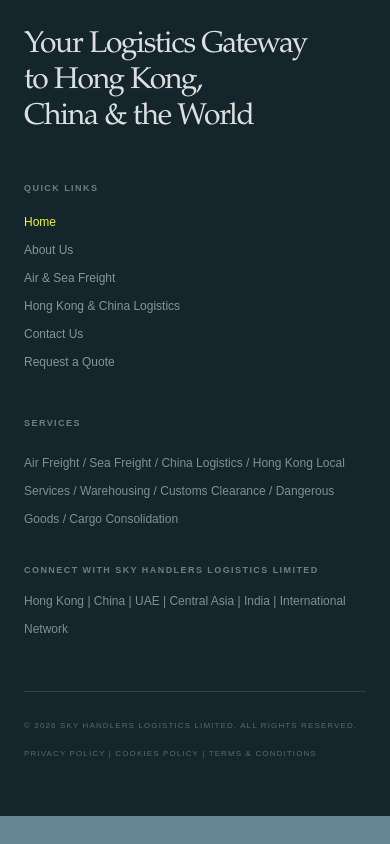
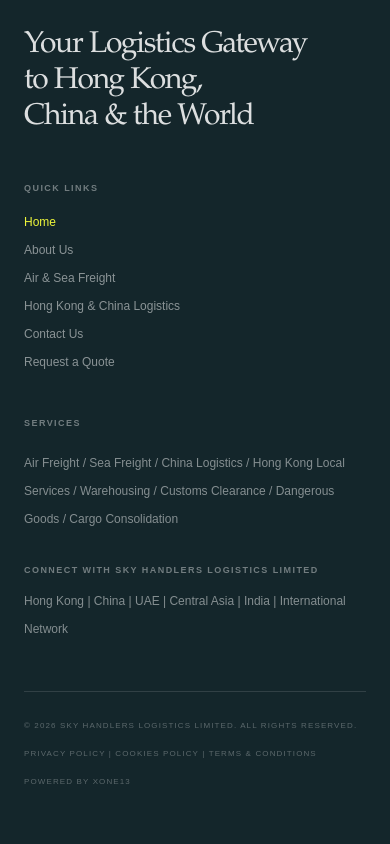
Before and after one commit to gs-py/sky_hand, a React (Vite) app: page / in a window 390 px wide. Shown: the part 7534-8378 px from the top of the page. Before the commit the page ends 8350 px from the top, so only its background shows below. Built offline with nearby package versions, Linux system fonts and the light colour scheme.

Commit message:
chore: add xone13 footer attribution

```diff
--- a/src/App.jsx
+++ b/src/App.jsx
@@ -713,7 +713,7 @@
         <nav><p className="eyebrow text-white/40">Quick Links</p><div className="mt-5 grid gap-3 text-xs">{nav.map((item) => <a key={item.href} href={item.href} onClick={go(item.href)} className={path === item.href ? 'text-acid' : 'text-white/50 hover:text-white'}>{item.label}</a>)}<a href="/contact" onClick={go('/contact')} className="text-white/50 hover:text-white">Request a Quote</a></div></nav>
         <div><p className="eyebrow text-white/40">Services</p><p className="mt-5 text-xs leading-7 text-white/48">Air Freight / Sea Freight / China Logistics / Hong Kong Local Services / Warehousing / Customs Clearance / Dangerous Goods / Cargo Consolidation</p><p className="eyebrow mt-8 text-white/40">Connect With SKY HANDLERS LOGISTICS LIMITED</p><p className="mt-3 text-xs leading-7 text-white/48">Hong Kong | China | UAE | Central Asia | India | International Network</p></div>
       </div>
-      <div className="flex flex-col justify-between gap-4 pt-7 text-[8px] uppercase tracking-[0.14em] text-white/30 sm:flex-row"><span>© 2026 SKY HANDLERS LOGISTICS LIMITED. All Rights Reserved.</span><span>Privacy Policy | Cookies Policy | Terms & Conditions</span></div>
+      <div className="flex flex-col justify-between gap-4 pt-7 text-[8px] uppercase tracking-[0.14em] text-white/30 sm:flex-row"><span>© 2026 SKY HANDLERS LOGISTICS LIMITED. All Rights Reserved.</span><span>Privacy Policy | Cookies Policy | Terms & Conditions</span><a href="https://xone13.com" target="_blank" rel="noreferrer noopener" className="transition-colors hover:text-acid">Powered by XONE13</a></div>
     </footer>
   )
 }
```
